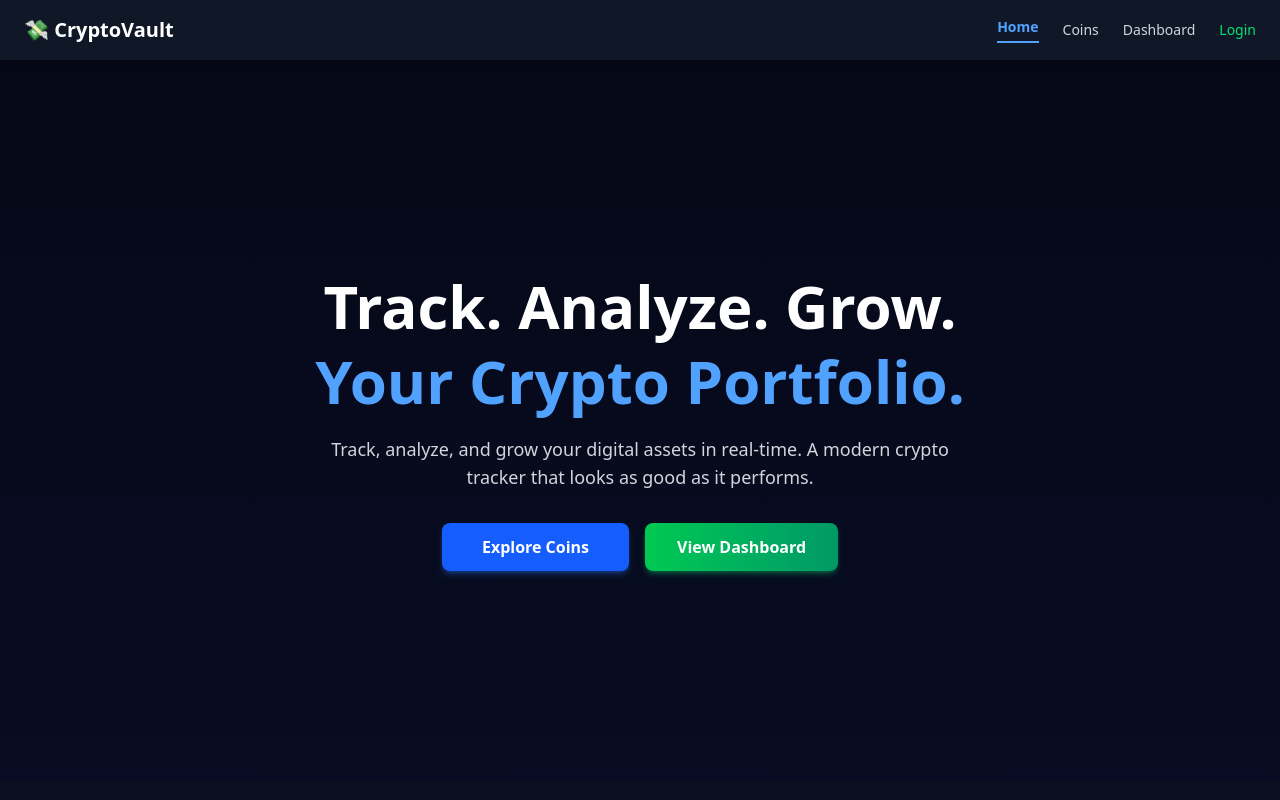
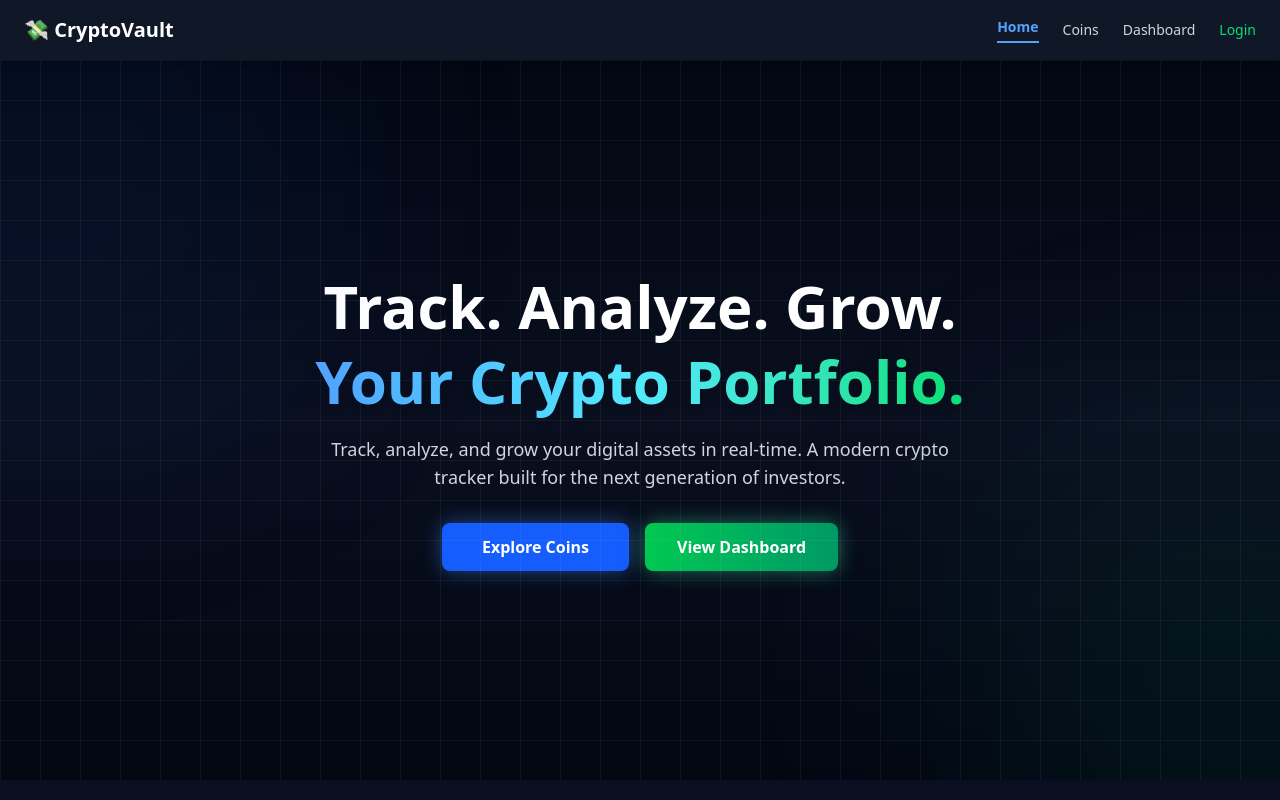
Before and after one commit to LostBoy143/CryptoVault-frontend, a Next.js app: page / in a window 1280 px wide. Shown: the top 800 px of the page. Built offline with nearby package versions, Linux system fonts and the light colour scheme.

Commit message:
redesigned hero section

```diff
--- a/src/app/globals.css
+++ b/src/app/globals.css
@@ -59,3 +59,18 @@
 .scroll-container::-webkit-scrollbar-thumb:hover {
   background: rgba(255, 255, 255, 0.2);
 }
+@keyframes pulse-slow {
+  0%,
+  100% {
+    opacity: 0.4;
+    transform: scale(1);
+  }
+  50% {
+    opacity: 0.8;
+    transform: scale(1.05);
+  }
+}
+
+.animate-pulse-slow {
+  animation: pulse-slow 8s ease-in-out infinite;
+}
--- a/src/app/page.js
+++ b/src/app/page.js
@@ -8,14 +8,29 @@ export default function HomePage() {
   return (
     <main className="bg-linear-to-b from-[#050816] via-[#0a0f2c] to-[#0f172a] text-white overflow-x-hidden">
       {/* Hero Section */}
-      <section className="min-h-[90vh] flex flex-col justify-center items-center text-center px-6 py-16 relative">
-        {/* Background glow effect */}
-        <div className="absolute top-0 left-1/2 transform -translate-x-1/2 w-[600px] h-[600px] bg-blue-500/30 rounded-full blur-[180px] opacity-60 -z-10" />
+      <section className="relative min-h-[90vh] flex flex-col justify-center items-center text-center px-6 py-16 overflow-hidden bg-gradient-to-b from-gray-950 via-[#0a0f1f] to-gray-950">
+        {/* Animated Gradient Orbs */}
+        <div className="absolute top-[-100px] left-[-150px] w-[400px] h-[400px] bg-blue-500/20 rounded-full blur-[140px] animate-pulse-slow"></div>
+        <div className="absolute bottom-[-100px] right-[-150px] w-[400px] h-[400px] bg-emerald-500/20 rounded-full blur-[140px] animate-pulse-slow"></div>
 
+        {/* Subtle Grid Pattern Overlay */}
+        <div
+          className="absolute inset-0 opacity-[0.05]"
+          style={{
+            backgroundImage:
+              "linear-gradient(to right, #ffffff 1px, transparent 1px), linear-gradient(to bottom, #ffffff 1px, transparent 1px)",
+            backgroundSize: "40px 40px",
+          }}
+        ></div>
+
+        {/* Faint Center Glow */}
+        <div className="absolute top-1/2 left-1/2 w-[600px] h-[600px] bg-blue-500/10 rounded-full blur-[200px] -translate-x-1/2 -translate-y-1/2 -z-10"></div>
+
+        {/* Hero Content */}
         <Reveal>
           <h1 className="text-4xl md:text-6xl font-extrabold mb-4 leading-tight">
             Track. Analyze. Grow. <br />
-            <span className="text-blue-400">
+            <span className="text-transparent bg-clip-text bg-gradient-to-r from-blue-400 via-cyan-300 to-green-400 drop-shadow-md">
               Your Crypto Portfolio.
             </span>
           </h1>
@@ -25,8 +40,8 @@ export default function HomePage() {
           <p className="text-gray-300 text-md md:text-lg mb-8 max-w-2xl">
             Track, analyze, and grow your digital
             assets in real-time. A modern crypto
-            tracker that looks as good as it
-            performs.
+            tracker built for the next generation
+            of investors.
           </p>
         </Reveal>
 
@@ -37,23 +52,21 @@ export default function HomePage() {
               onClick={() =>
                 router.push("/coins")
               }
-              className="bg-blue-600 hover:bg-blue-700 px-10 py-3 rounded-lg font-semibold cursor-pointer shadow-md shadow-blue-500/30 transition"
+              className="bg-blue-600 hover:bg-blue-700 px-10 py-3 rounded-lg font-semibold cursor-pointer shadow-[0_0_20px_#3b82f680] transition-transform transform hover:scale-[1.05]"
             >
               Explore Coins
             </button>
 
-            {/* View Dashboard button with auth check */}
+            {/* View Dashboard button */}
             <button
               onClick={() => {
                 const token =
                   localStorage.getItem("token");
-                if (token) {
+                if (token)
                   router.push("/dashboard");
-                } else {
-                  router.push("/login");
-                }
+                else router.push("/login");
               }}
-              className="bg-linear-to-r from-green-500 to-emerald-600 hover:from-green-600 hover:to-emerald-700 px-8 py-3 rounded-lg font-semibold cursor-pointer shadow-md shadow-green-400/30 transition"
+              className="bg-linear-to-r from-green-500 to-emerald-600 hover:from-green-600 hover:to-emerald-700 px-8 py-3 rounded-lg font-semibold cursor-pointer shadow-[0_0_20px_#34d39980] transition-transform transform hover:scale-[1.05]"
             >
               View Dashboard
             </button>
```
